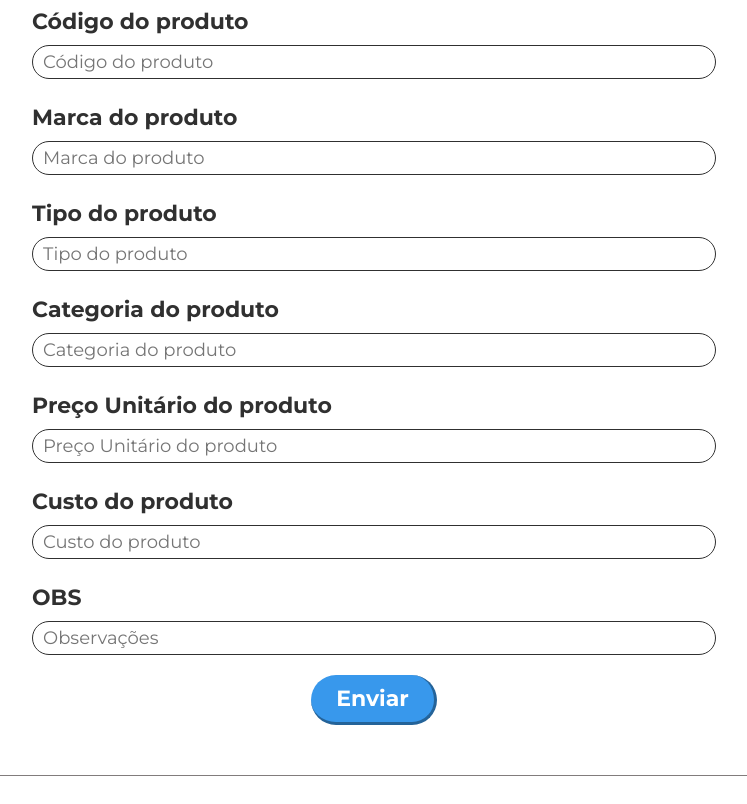
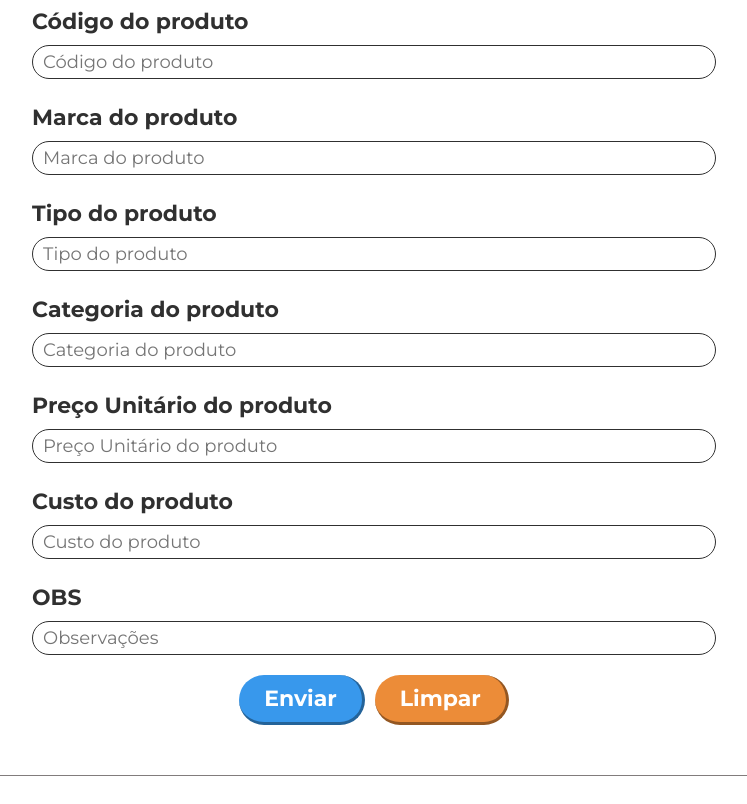
Before and after one commit to lucas-dos-santos-gomes/sistema-python-power-up, a plain HTML site: page product-registration.html in a window 1280 px wide. Shown: the part 106-910 px from the top of the page, without its empty margins (266-1013 px from the left). Drawn offline with Linux system fonts and the light colour scheme.

Commit message:
Estilo dos botões prontos

```diff
--- a/product-registration.html
+++ b/product-registration.html
@@ -28,6 +28,7 @@
       <input type="text" id="obs" placeholder="Observações" />
       <div class="btn-box">
         <button class="blue-btn">Enviar</button>
+        <button class="orange-btn">Limpar</button>
       </div>
     </form>
   </main>
--- a/style.css
+++ b/style.css
@@ -62,26 +62,40 @@ form {
 .btn-box {
   display: flex;
   justify-content: center;
+  gap: 10px;
   padding: 10px 0;
   height: 70px;
 }
 
 button {
+  padding: 10px 25px;
   border-radius: 50px;
   border: none;
   cursor: pointer;
-}
-
-button:hover {
-  border: none;
+  color: #FFF;
+  transition: .1s border;
 }
 
 .blue-btn {
-  padding: 10px 25px;
-  color: #FFF;
   background-color: #3898ec;
   border-right: solid 3px #246399;
   border-bottom: solid 3px #246399;
+}
+
+.blue-btn:hover {
+  border-right: solid 3px #3898ec;
+  border-bottom: solid 3px #3898ec;
+}
+
+.orange-btn {
+  background-color: #ec8c38;
+  border-right: solid 3px #945722;
+  border-bottom: solid 3px #945722;
+}
+
+.orange-btn:hover {
+  border-right: solid 3px #ec8c38;
+  border-bottom: solid 3px #ec8c38;
 }
 
 footer {
```
